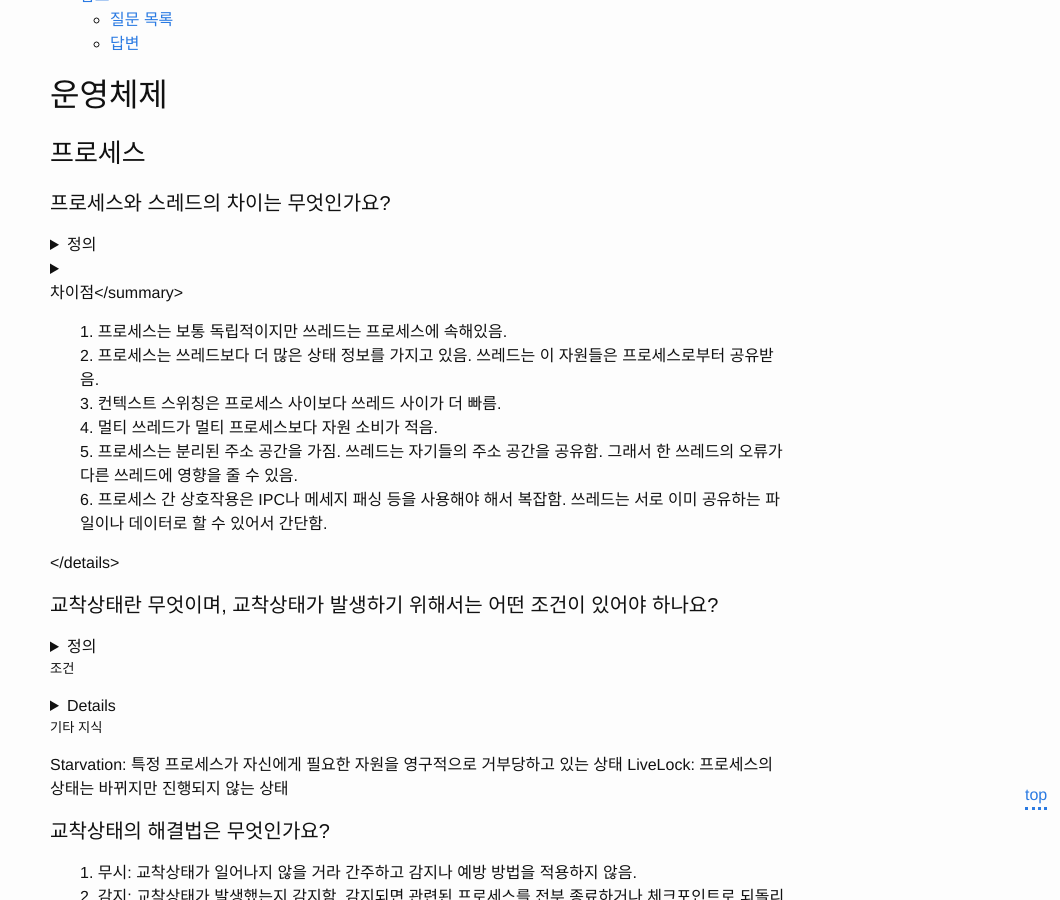
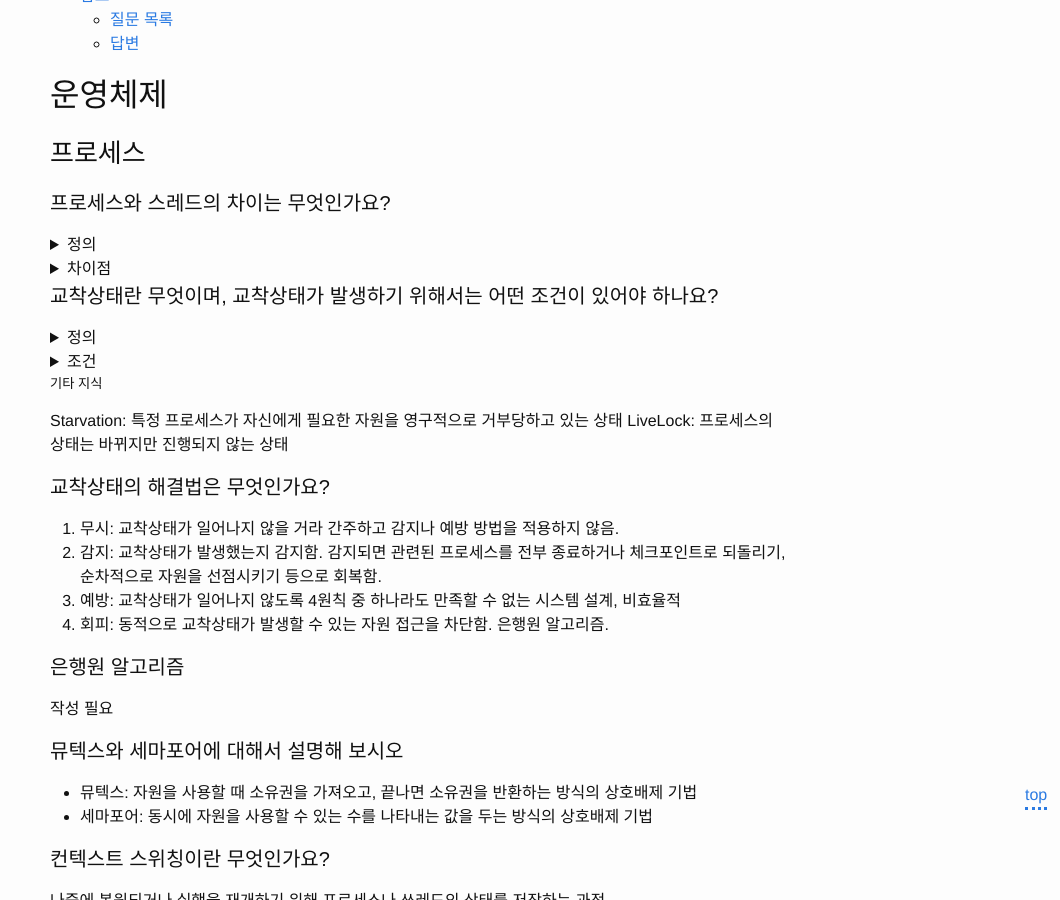
Before and after one commit to WraithKim/blog, a Jekyll site: the page built from _posts/2021-05-20-tech-interview-with-rage.md, in a window 1280 px wide and 900 px high, scrolled down 840 px. Shown: the whole window, without its empty margins (220-1280 px from the left). Built offline with Jekyll 4.4.1, drawn with Linux system fonts in a browser that asks for light colours; part of the change alters nothing that is shown.

```diff
--- a/_posts/2021-05-20-tech-interview-with-rage.md
+++ b/_posts/2021-05-20-tech-interview-with-rage.md
@@ -15,33 +15,39 @@ categories: tech-interview
 
 <details>
 <summary markdown="span">정의</summary>
+
 프로그램: 어떤 작업을 위해 실행할 수 있는 파일
 
 프로세스: 실행되고 있는 프로그램의 인스턴스. 하나 또는 여러개의 쓰레드와 관련된 시스템 자원(코드나 데이터/열린 파일 등을 가진 메모리 공간)의 집합.
 
 쓰레드: dispatch 가능한 작업의 단위, 프로세서 컨텍스트(PC, Stack Pointer 등)와 데이터 영역인 stack을 가지고 있음. 쓰레드는 순차적으로 실행되고, 인터럽트 가능해서 다른 스레드로 전환될 수 있음.
+
 </details>
 
 <details>
-<summary>차이점</summary>
+<summary markdown="span">차이점</summary>
+
 1. 프로세스는 보통 독립적이지만 쓰레드는 프로세스에 속해있음.
 2. 프로세스는 쓰레드보다 더 많은 상태 정보를 가지고 있음. 쓰레드는 이 자원들은 프로세스로부터 공유받음.
 3. 컨텍스트 스위칭은 프로세스 사이보다 쓰레드 사이가 더 빠름.
 4. 멀티 쓰레드가 멀티 프로세스보다 자원 소비가 적음.
 5. 프로세스는 분리된 주소 공간을 가짐. 쓰레드는 자기들의 주소 공간을 공유함. 그래서 한 쓰레드의 오류가 다른 쓰레드에 영향을 줄 수 있음.
 6. 프로세스 간 상호작용은 IPC나 메세지 패싱 등을 사용해야 해서 복잡함. 쓰레드는 서로 이미 공유하는 파일이나 데이터로 할 수 있어서 간단함.
+
 </details>
 
 #### 교착상태란 무엇이며, 교착상태가 발생하기 위해서는 어떤 조건이 있어야 하나요?
 
 <details>
 <summary markdown="span">정의</summary>
+
 한 그룹의 각 멤버가 행동하기 위해 자신을 포함한 다른 멤버를 기다리고 있는 상태
+
 </details>
 
-##### 조건
+<details>
+<summary markdown="span">조건</summary>
 
-<details>
 교착상태는 아래의 조건을 모두 만족하는 것과 동일함.
 
 1. Mutual exclusion: 한 시점에 한 프로세스만 사용 가능한 자원
```
